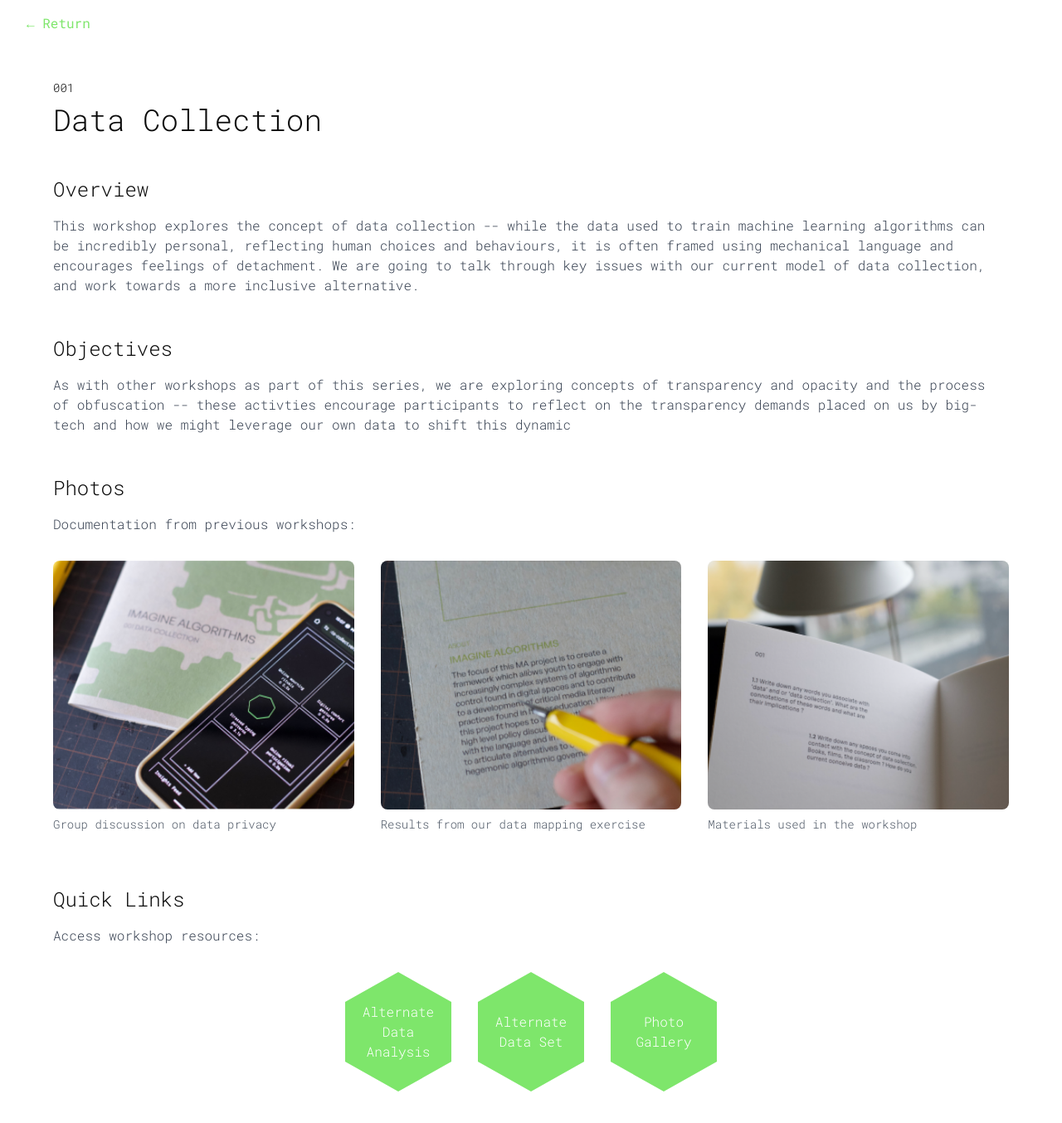
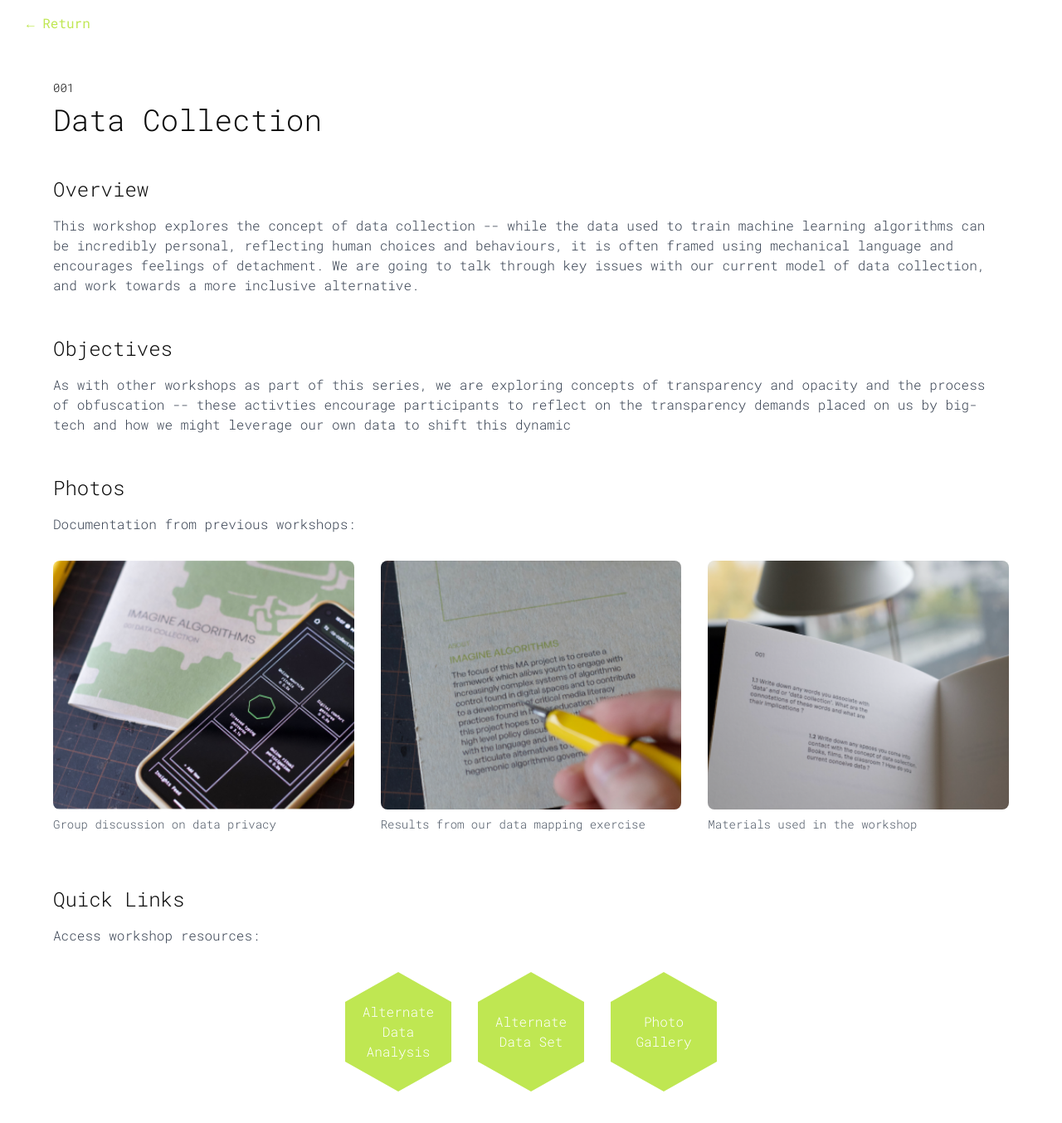
Before and after one commit to joshuakasyoka/imaginealgorithm, a Next.js app: page /workshops/data-collection in a window 1280 px wide. Shown: the top 1354 px of the page at 83% size. Built offline with nearby package versions, Linux system fonts and the light colour scheme.

Commit message:
changes to color

```diff
--- a/app/workshops/[slug]/page.tsx
+++ b/app/workshops/[slug]/page.tsx
@@ -14,7 +14,7 @@ const HexButton = ({ href, label }: HexButtonProps) => (
     href={href}
     className="relative w-32 h-36 flex items-center justify-center group"
   >
-    <div className="absolute w-full h-full bg-[#7EE66B] clip-hex transition-transform hover:scale-105" />
+    <div className="absolute w-full h-full bg-[#BFE752] clip-hex transition-transform hover:scale-105" />
     <span className="relative text-white z-10 font-light text-center px-4">
       {label}
     </span>
@@ -108,7 +108,7 @@ export default function WorkshopPage() {
       <div className="min-h-screen flex items-center justify-center">
         <div className="text-center">
           <h1 className="text-2xl font-light mb-4">Workshop not found</h1>
-          <Link href="/" className="text-[#7EE66B] hover:text-[#6CD559]">
+          <Link href="/" className="text-[#BFE752] hover:text-[#6CD559]">
             Return home
           </Link>
         </div>
@@ -168,7 +168,7 @@ export default function WorkshopPage() {
     <div className="min-h-screen">
       <nav className="fixed top-0 left-0 bg-white/80 backdrop-blur-sm z-10">
         <div className="max-w-7xl mx-auto px-8 py-4">
-          <Link href="/" className="text-[#7EE66B] hover:text-[#6CD559]">
+          <Link href="/" className="text-[#BFE752] hover:text-[#6CD559]">
             ← Return
           </Link>
         </div>
--- a/components/nav.tsx
+++ b/components/nav.tsx
@@ -4,7 +4,7 @@ const NavBar = () => {
   return (
     <nav className="fixed top-0 left-0 bg-white/80 backdrop-blur-sm z-10 pl-0">
       <div className="max-w-7xl mx-auto p-4">
-        <Link href="/" className="text-[#7EE66B] hover:text-[#6CD559]">
+        <Link href="/" className="text-[#BFE752] hover:text-[#6CD559]">
           ← Return
         </Link>
       </div>
```
